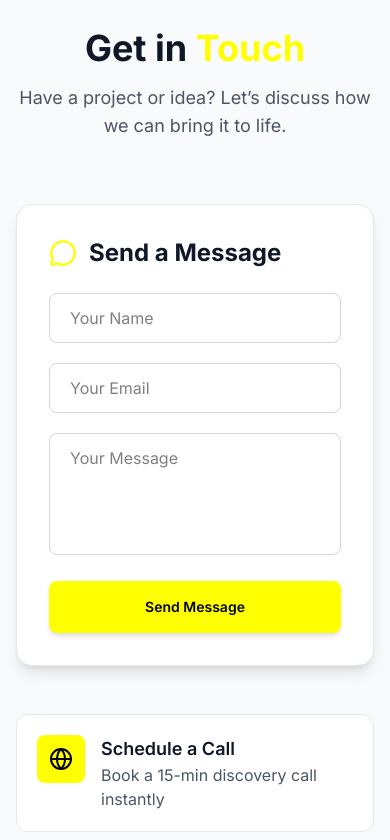
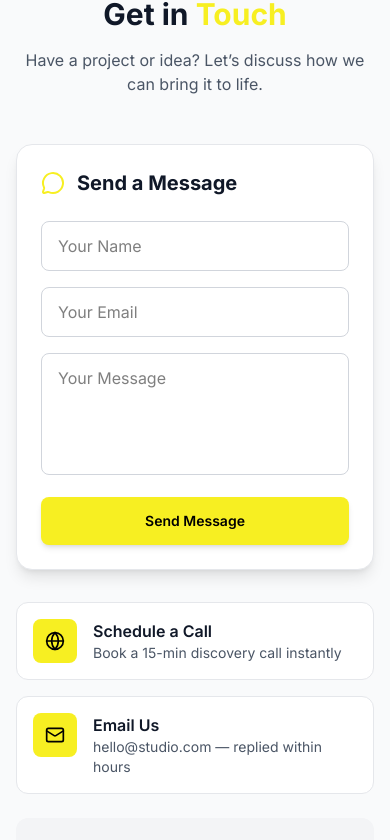
Before and after one commit to Siva2232/stu, a React (Vite) app: page /services in a window 390 px wide. Shown: the part 4713-5553 px from the top of the page. Built offline with nearby package versions, Linux system fonts and the light colour scheme.

Commit message:
first commit

```diff
--- a/src/components/ui/Cursor.jsx
+++ b/src/components/ui/Cursor.jsx
@@ -1,5 +1,5 @@
 import { useEffect, useRef, useState } from "react";
-import { MousePointer2 } from "lucide-react"; // you can change icon anytime
+import { MousePointer2 } from "lucide-react";
 
 export default function Cursor() {
   const cursorRef = useRef(null);
@@ -41,34 +41,29 @@ export default function Cursor() {
   return (
     <div
       ref={cursorRef}
-      className="fixed top-0 left-0 z-[9999]
-      pointer-events-none
-      -translate-x-1/2 -translate-y-1/2
-      transition-transform duration-100 ease-out
-      hidden md:block"
+      className="fixed top-0 left-0 z-[9999] pointer-events-none -translate-x-1/2 -translate-y-1/2 transition-transform duration-100 ease-out hidden md:block"
     >
       <div
         className={`relative flex items-center justify-center transition-all duration-500 ease-out
         ${isHovered ? "w-20 h-20" : "w-10 h-10"}`}
       >
-        {/* Removed soft glow */}
-        {/* Outer ring */}
-        <div className="absolute inset-0 rounded-full border-2 border-yellow-400 mix-blend-difference" />
+        {/* Outer ring with your brand color */}
+        <div className="absolute inset-0 rounded-full border-2 border-[#f7ef22] mix-blend-difference" />
 
-        {/* Center content */}
+        {/* Center pointer icon (visible only on hover) */}
         <div
           className={`flex items-center justify-center transition-all duration-300 ease-out
           ${isHovered ? "scale-100 opacity-100" : "scale-0 opacity-0"}`}
         >
           <MousePointer2
-            size={18}
-            className="text-yellow-400 mix-blend-difference"
+            size={20}
+            className="text-[#f7ef22] mix-blend-difference"
           />
         </div>
 
-        {/* Inner dot (only when NOT hovered) */}
+        {/* Inner dot (visible when not hovered) */}
         {!isHovered && (
-          <div className="w-3 h-3 bg-yellow-400 rounded-full shadow-lg" />
+          <div className="w-3 h-3 bg-[#f7ef22] rounded-full shadow-lg" />
         )}
       </div>
     </div>
--- a/src/sections/ContactCTA.jsx
+++ b/src/sections/ContactCTA.jsx
@@ -1,57 +1,57 @@
 import Container from "../components/common/Container";
 import Button from "../components/common/Button";
-import { MessageCircle, Globe, Zap, Mail } from "lucide-react";
+import { MessageCircle, Globe, Mail } from "lucide-react";
 import { motion } from "framer-motion";
 
 export default function ContactCTA() {
   return (
-    <section className="relative py-24 bg-gray-50">
+    <section className="relative py-16 md:py-24 bg-gray-50">
       <Container>
         {/* Header */}
         <motion.div
           initial={{ opacity: 0, y: 20 }}
           animate={{ opacity: 1, y: 0 }}
           transition={{ duration: 1 }}
-          className="text-center max-w-4xl mx-auto mb-16"
+          className="text-center max-w-4xl mx-auto mb-12 md:mb-16"
         >
-          <h2 className="text-4xl sm:text-5xl font-extrabold text-gray-900 mb-4">
-            Get in <span className="text-[#FFFF00]">Touch</span>
+          <h2 className="text-3xl sm:text-4xl md:text-5xl font-extrabold text-gray-900 mb-4">
+            Get in <span className="text-[#f7ef22]">Touch</span>
           </h2>
-          <p className="text-gray-600 text-lg sm:text-xl">
+          <p className="text-gray-600 text-base sm:text-lg md:text-xl">
             Have a project or idea? Let’s discuss how we can bring it to life.
           </p>
         </motion.div>
 
         {/* Grid: Contact Form + Info */}
-        <div className="grid grid-cols-1 lg:grid-cols-2 gap-12">
+        <div className="grid grid-cols-1 lg:grid-cols-2 gap-8 md:gap-12">
           {/* Contact Form */}
           <motion.div
             initial={{ opacity: 0, x: -30 }}
             animate={{ opacity: 1, x: 0 }}
             transition={{ duration: 1 }}
           >
-            <div className="bg-white p-8 md:p-12 rounded-2xl shadow-lg border border-gray-200">
-              <h3 className="text-2xl md:text-3xl font-bold text-gray-900 mb-6 flex items-center gap-3">
-                <MessageCircle className="w-7 h-7 text-[#FFFF00]" />
+            <div className="bg-white p-6 md:p-10 lg:p-12 rounded-2xl shadow-lg border border-gray-200">
+              <h3 className="text-xl md:text-2xl lg:text-3xl font-bold text-gray-900 mb-6 flex items-center gap-3">
+                <MessageCircle className="w-6 h-6 md:w-7 md:h-7 text-[#f7ef22]" />
                 Send a Message
               </h3>
-              <form className="space-y-5">
+              <form className="space-y-4 md:space-y-5">
                 <input
                   type="text"
                   placeholder="Your Name"
-                  className="w-full px-5 py-3 rounded-lg border border-gray-300 focus:ring-2 focus:ring-[#FFFF00] focus:outline-none transition"
+                  className="w-full px-4 md:px-5 py-3 rounded-lg border border-gray-300 focus:ring-2 focus:ring-[#f7ef22] focus:outline-none transition"
                 />
                 <input
                   type="email"
                   placeholder="Your Email"
-                  className="w-full px-5 py-3 rounded-lg border border-gray-300 focus:ring-2 focus:ring-[#FFFF00] focus:outline-none transition"
+                  className="w-full px-4 md:px-5 py-3 rounded-lg border border-gray-300 focus:ring-2 focus:ring-[#f7ef22] focus:outline-none transition"
                 />
                 <textarea
                   rows={4}
                   placeholder="Your Message"
-                  className="w-full px-5 py-3 rounded-lg border border-gray-300 focus:ring-2 focus:ring-[#FFFF00] focus:outline-none transition resize-none"
+                  className="w-full px-4 md:px-5 py-3 rounded-lg border border-gray-300 focus:ring-2 focus:ring-[#f7ef22] focus:outline-none transition resize-none"
                 />
-                <Button className="w-full py-4 rounded-lg bg-[#FFFF00] text-black font-bold hover:bg-[#FFFF00]/90 transition shadow-md">
+                <Button className="w-full py-3.5 md:py-4 rounded-lg bg-[#f7ef22] text-black font-bold hover:bg-[#f7ef22]/90 transition shadow-md text-base md:text-lg">
                   Send Message
                 </Button>
               </form>
@@ -63,9 +63,9 @@ export default function ContactCTA() {
             initial={{ opacity: 0, x: 30 }}
             animate={{ opacity: 1, x: 0 }}
             transition={{ duration: 1 }}
-            className="flex flex-col gap-8"
+            className="flex flex-col gap-6 md:gap-8"
           >
-            <div className="space-y-6">
+            <div className="space-y-4 md:space-y-6">
               {[
                 {
                   icon: Globe,
@@ -80,22 +80,22 @@ export default function ContactCTA() {
               ].map((item, i) => (
                 <div
                   key={i}
-                  className="flex items-start gap-4 p-5 bg-white rounded-xl border border-gray-200 hover:shadow-md transition cursor-pointer"
+                  className="flex items-start gap-4 p-4 md:p-5 bg-white rounded-xl border border-gray-200 hover:shadow-md transition cursor-pointer"
                 >
-                  <div className="p-3 rounded-lg bg-[#FFFF00] flex items-center justify-center">
-                    <item.icon className="w-6 h-6 text-black" />
+                  <div className="p-3 rounded-lg bg-[#f7ef22] flex items-center justify-center flex-shrink-0">
+                    <item.icon className="w-5 h-5 md:w-6 md:h-6 text-black" />
                   </div>
                   <div>
-                    <h4 className="text-lg font-semibold text-gray-900">{item.title}</h4>
-                    <p className="text-gray-600">{item.desc}</p>
+                    <h4 className="text-base md:text-lg font-semibold text-gray-900">{item.title}</h4>
+                    <p className="text-gray-600 text-sm md:text-base">{item.desc}</p>
                   </div>
                 </div>
               ))}
             </div>
 
             {/* Fun Quote */}
-            <div className="bg-gray-100 p-6 rounded-xl text-center">
-              <p className="italic text-gray-700">"The best projects start with a simple hello."</p>
+            <div className="bg-gray-100 p-5 md:p-6 rounded-xl text-center">
+              <p className="italic text-gray-700 text-sm md:text-base">"The best projects start with a simple hello."</p>
             </div>
           </motion.div>
         </div>
```
Also changed, not shown: src/sections/About.jsx (+29 -27 lines).
